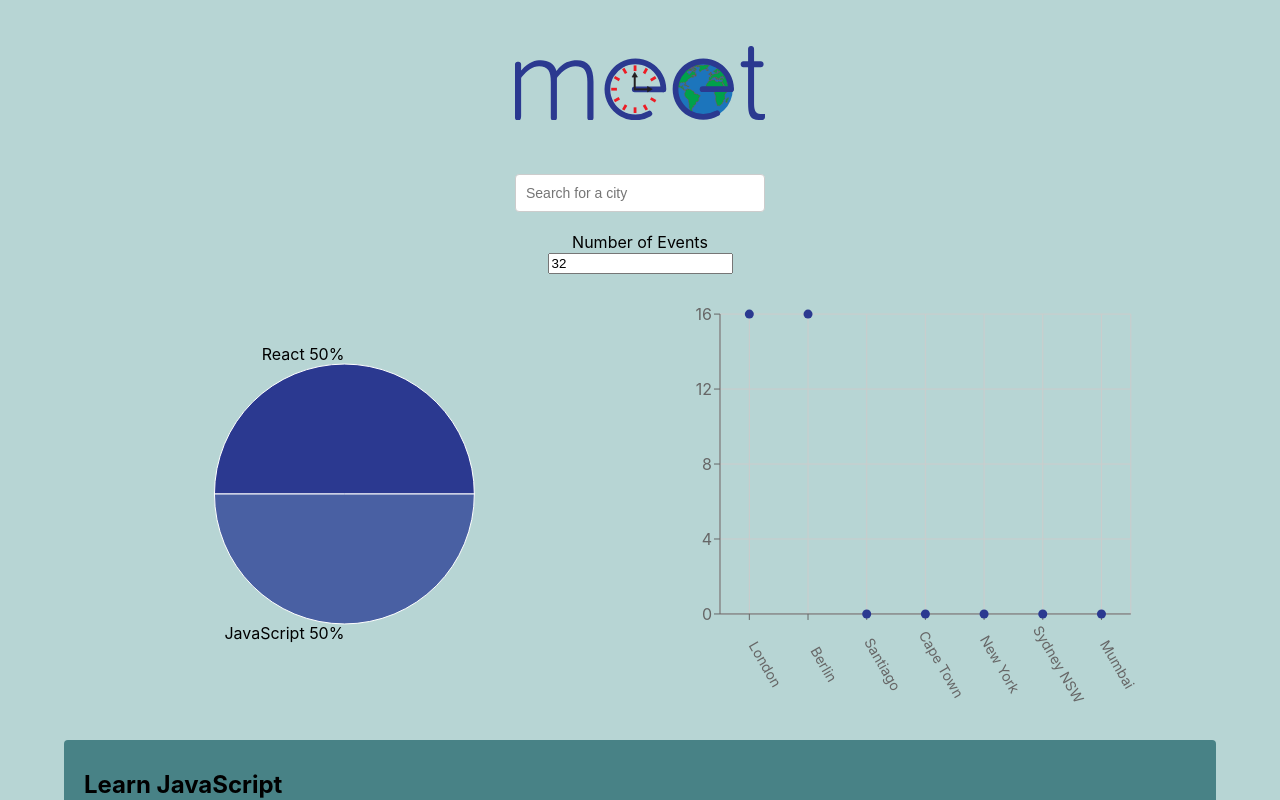
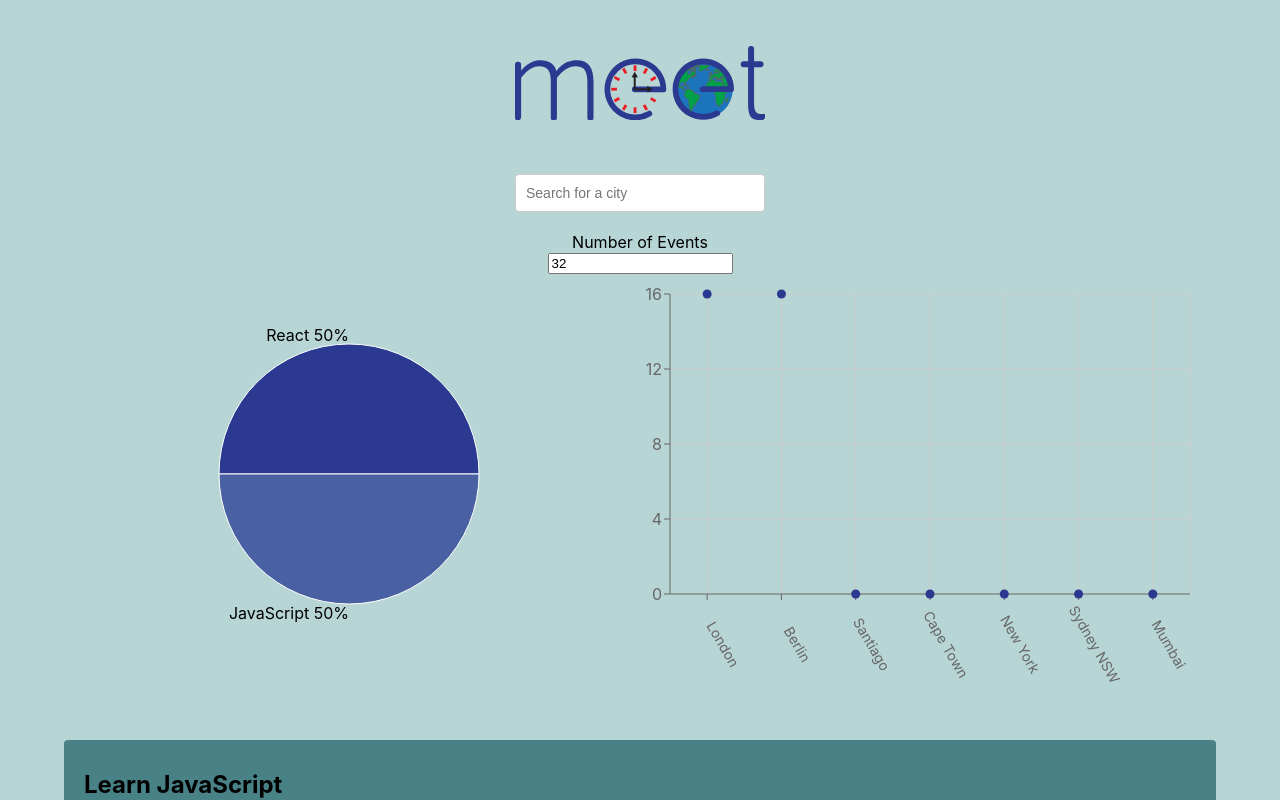
Before and after one commit to dangermouse121985/MEET, a React (Create React App) app: page / in a window 1280 px wide. Shown: the top 800 px of the page. Built offline with nearby package versions, Linux system fonts and the light colour scheme; the HTML template or start-up script is replaced by a standard one; what atatus-spa would draw is missing.

Commit message:
Updated Additional Styling

```diff
--- a/src/App.css
+++ b/src/App.css
@@ -17,9 +17,10 @@ svg {
 }
 
 .App {
+  box-sizing: border-box;
   text-align: center;
   padding: 2% 5%;
-  width: 90%;
+  width: 100%;
   margin: 0 auto;
 }
 
@@ -122,8 +123,13 @@ input[type="number"] {
 }
 
 .charts-container {
+  width: 100%;
   display: grid;
   grid-template-columns: 1fr 1fr;
+}
+
+.recharts-surface {
+  margin: 0;
 }
 
 @media (max-width: 768px) {
@@ -132,7 +138,7 @@ input[type="number"] {
   }
 }
 
-@media only screen and (max-width: 600px) {
+@media (max-width: 600px) {
   .event {
     padding-right: 20px;
   }
--- a/src/components/CityEventsChart.js
+++ b/src/components/CityEventsChart.js
@@ -18,7 +18,7 @@ const CityEventsChart = ({ allLocations, events }) => {
     };
 
     return (
-        <ResponsiveContainer width="80%" height={450}>
+        <ResponsiveContainer width="99%" height={450} >
             <ScatterChart
                 margin={{
                     top: 20,
@@ -35,7 +35,7 @@ const CityEventsChart = ({ allLocations, events }) => {
                 <Tooltip cursor={{ strokeDasharray: '3 3' }} />
                 <Scatter name="A school" data={data} fill="#2b3990" />
             </ScatterChart>
-        </ResponsiveContainer>
+        </ResponsiveContainer >
     );
 }
 
--- a/src/components/EventGenresChart.js
+++ b/src/components/EventGenresChart.js
@@ -41,7 +41,7 @@ const EventGenresChart = ({ events }) => {
     };
 
     return (
-        <ResponsiveContainer width="80%" height={400}>
+        <ResponsiveContainer width="99%" height={400}>
             <PieChart>
                 <Pie
                     data={data}
```
